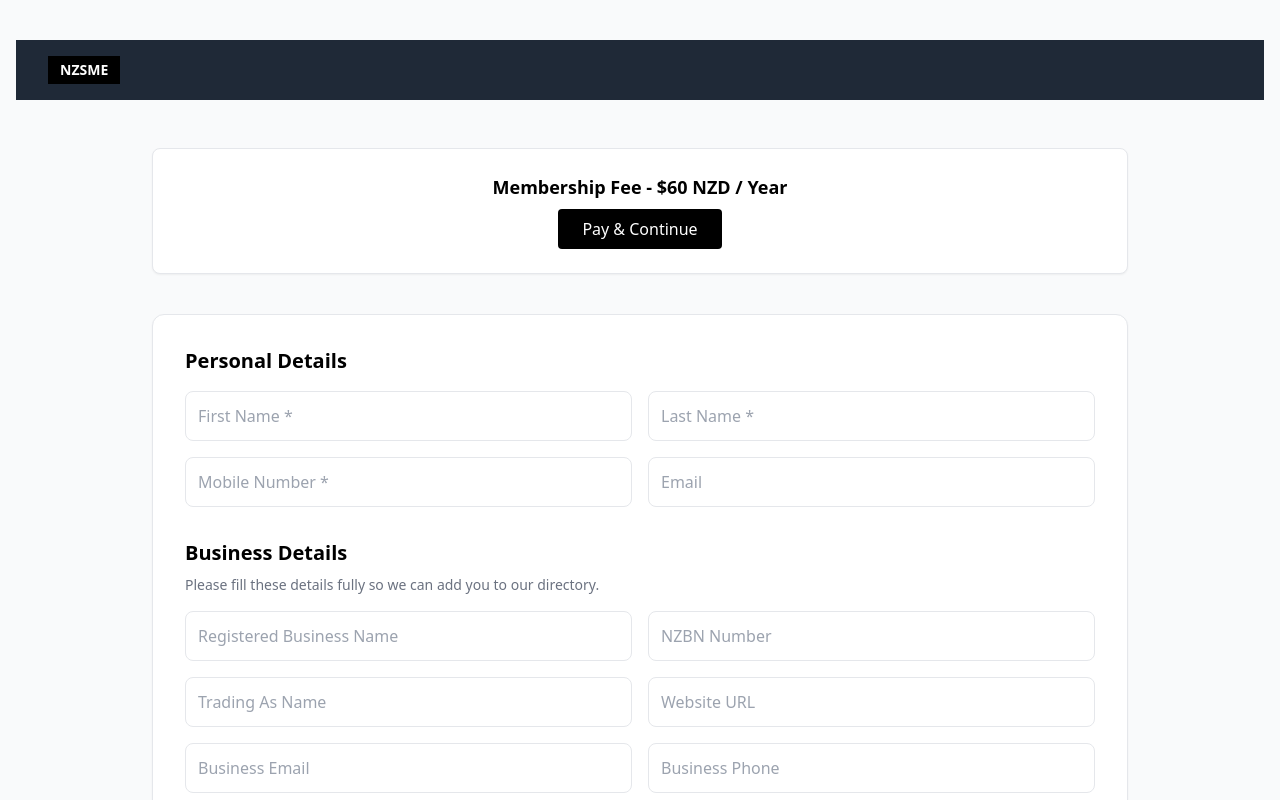
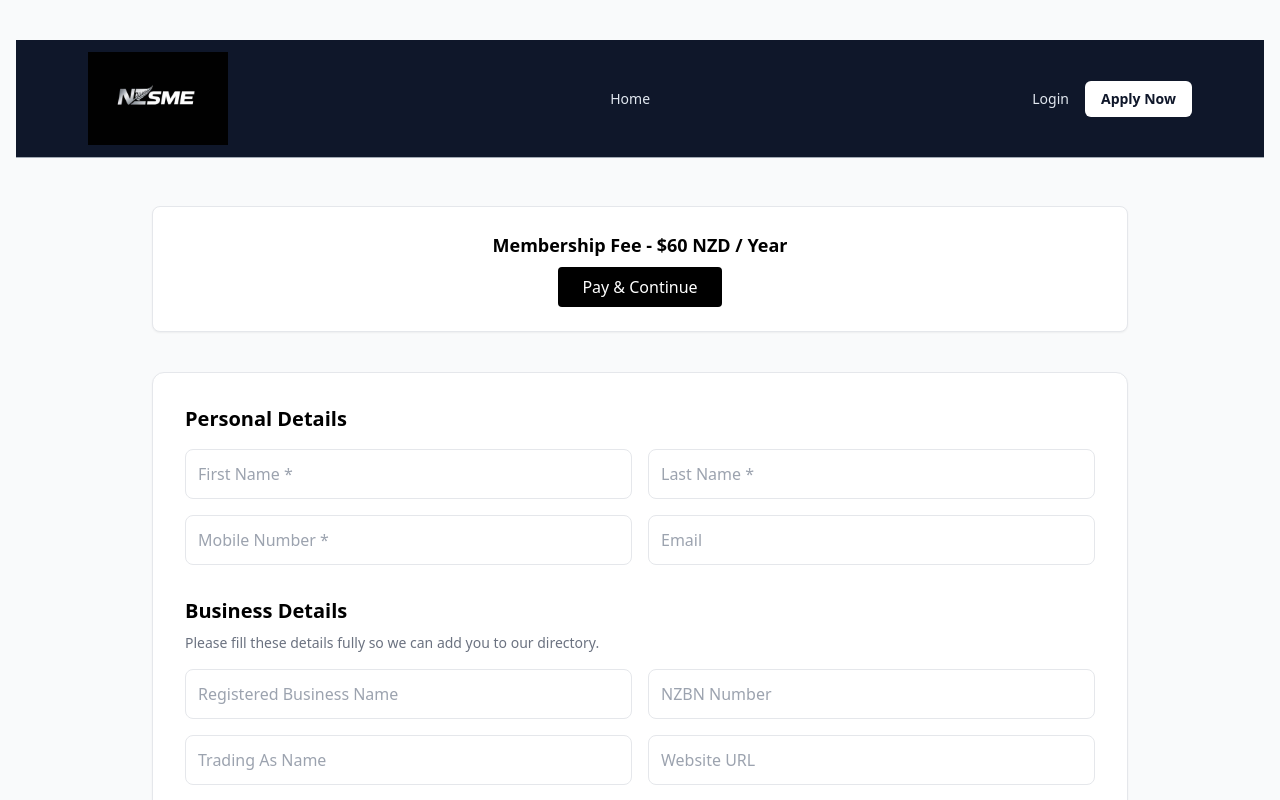
Before and after one commit to nzsme2026/nzsme, a Next.js app: page /apply in a window 1280 px wide. Shown: the top 800 px of the page. Built offline with nearby package versions, Linux system fonts and the light colour scheme.

Commit message:
Fix apply page header consistency and logo rendering

```diff
--- a/app/apply/ApplyForm.tsx
+++ b/app/apply/ApplyForm.tsx
@@ -1,5 +1,6 @@
 "use client";
 
+import Image from "next/image";
 import Link from "next/link";
 import { useState } from "react";
 
@@ -24,7 +25,9 @@ export default function ApplyForm({ isPaid }: { isPaid: boolean }) {
   });
 
   const handleChange = (
-    e: React.ChangeEvent<HTMLInputElement | HTMLTextAreaElement | HTMLSelectElement>
+    e: React.ChangeEvent<
+      HTMLInputElement | HTMLTextAreaElement | HTMLSelectElement
+    >
   ) => {
     setFormData({ ...formData, [e.target.name]: e.target.value });
   };
@@ -64,11 +67,46 @@ export default function ApplyForm({ isPaid }: { isPaid: boolean }) {
 
   return (
     <div className="min-h-screen bg-gray-50">
-      <nav className="bg-[#1f2937] text-white px-8 py-4 flex justify-between items-center">
-        <Link href="/" className="font-bold bg-black px-3 py-1 text-sm">
-          NZSME
-        </Link>
-      </nav>
+      {/* Header (kept inside Apply page to avoid layout issues) */}
+      <header className="relative z-10 w-full border-b border-slate-200/70 bg-slate-900">
+        <div className="mx-auto flex max-w-6xl items-center justify-between px-6 py-3">
+          {/* Logo */}
+          <Link href="/" className="flex items-center">
+            <Image
+              src="/NZSME.jpeg"
+              alt="NZSME Logo"
+              width={140}
+              height={40}
+              priority
+            />
+          </Link>
+
+          {/* Nav */}
+          <nav className="hidden items-center gap-8 text-sm font-medium text-slate-200 md:flex">
+            <Link className="hover:text-white transition" href="/">
+              Home
+            </Link>
+
+          </nav>
+
+          {/* Right actions */}
+          <div className="flex items-center gap-4">
+            <Link
+              href="/login"
+              className="hidden text-sm font-medium text-slate-200 hover:text-white transition md:inline-flex"
+            >
+              Login
+            </Link>
+
+            <Link
+              href="/apply"
+              className="inline-flex items-center justify-center rounded-md bg-white px-4 py-2 text-sm font-semibold text-slate-900 hover:bg-slate-100 transition"
+            >
+              Apply Now
+            </Link>
+          </div>
+        </div>
+      </header>
 
       <div className="max-w-5xl mx-auto py-12 px-6">
         {!submitted ? (
@@ -125,9 +163,7 @@ export default function ApplyForm({ isPaid }: { isPaid: boolean }) {
 
               {/* BUSINESS DETAILS */}
               <div>
-                <h2 className="text-xl font-semibold mb-2">
-                  Business Details
-                </h2>
+                <h2 className="text-xl font-semibold mb-2">Business Details</h2>
                 <p className="text-sm text-gray-500 mb-4">
                   Please fill these details fully so we can add you to our
                   directory.
@@ -209,11 +245,8 @@ export default function ApplyForm({ isPaid }: { isPaid: boolean }) {
                   <option>Other</option>
                 </select>
 
-                {/* Logo Instructions */}
                 <div className="mt-6 p-4 bg-gray-100 rounded-lg text-sm">
-                  <p className="font-semibold mb-1">
-                    Business Logo Submission
-                  </p>
+                  <p className="font-semibold mb-1">Business Logo Submission</p>
                   <p>
                     Please email your logo to{" "}
                     <strong>nzsme2026@gmail.com</strong>
--- a/components/Navbar.tsx
+++ b/components/Navbar.tsx
@@ -1,12 +1,18 @@
+import Image from "next/image";
+
 export default function Navbar() {
   return (
     <header className="relative z-10 w-full border-b border-slate-200/70 bg-slate-900">
       <div className="mx-auto flex max-w-6xl items-center justify-between px-6 py-3">
         {/* Logo */}
-        <a href="/" className="flex items-center gap-3">
-          <div className="flex h-8 w-16 items-center justify-center rounded-sm bg-slate-950 text-[10px] font-semibold tracking-wider text-white">
-            NZSME
-          </div>
+        <a href="/" className="flex items-center">
+          <Image
+            src="/NZSME.jpeg"
+            alt="NZSME Logo"
+            width={140}
+            height={40}
+            priority
+          />
         </a>
 
         {/* Nav */}
```
Also changed, not shown: public/NZSME.jpeg (added).
